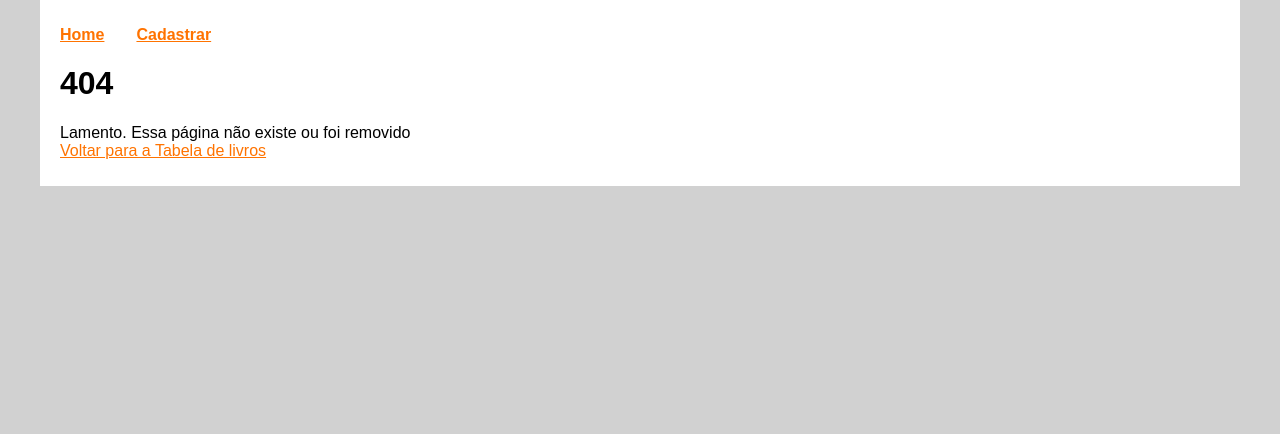
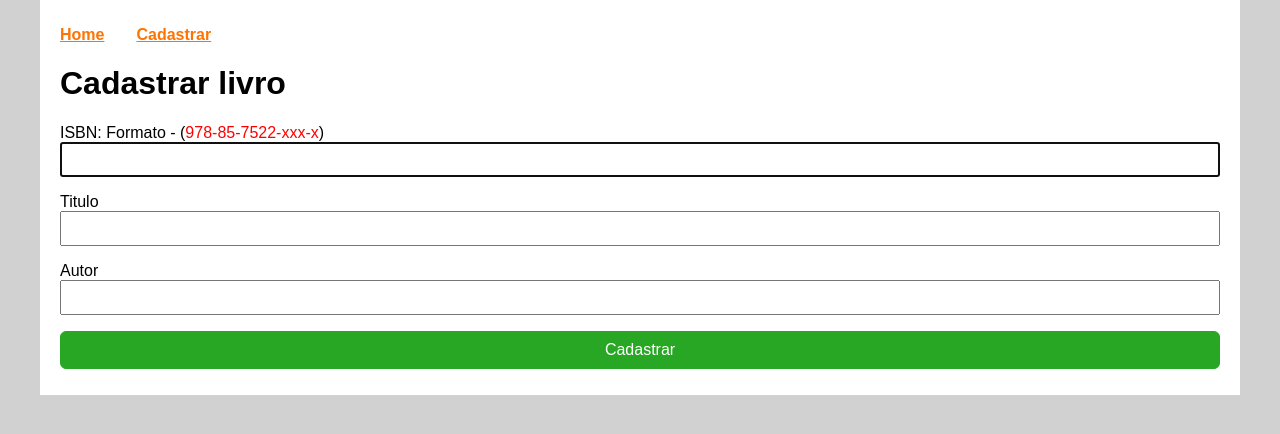
Before and after one commit to moraisalysson/react-crud-maujor, a React (Create React App) app: page /cadastrar in a window 1280 px wide. Before the commit this address had no page. Shown: the top 434 px of the page. Built offline with nearby package versions, Linux system fonts and the light colour scheme.

Commit message:
quarto passo - cadastrar livro

```diff
--- a/package.json
+++ b/package.json
@@ -7,6 +7,7 @@
     "@testing-library/jest-dom": "^6.6.3",
     "@testing-library/react": "^16.2.0",
     "@testing-library/user-event": "^13.5.0",
+    "crud": "file:",
     "react": "^19.0.0",
     "react-dom": "^19.0.0",
     "react-router-dom": "^7.4.0",
--- a/src/App.js
+++ b/src/App.js
@@ -3,6 +3,7 @@ import Menu from "./components/Menu";
 import TabelaLivros from "./components/TabelaLivros";
 import NotFound from "./components/NotFound";
 import { Route, BrowserRouter as Router, Routes } from 'react-router-dom';
+import CadastrarLivros from './components/CadastrarLivro';
 
 class App extends Component {
   state = {
@@ -27,6 +28,14 @@ class App extends Component {
       },
     ],
   }
+
+  inserirLivro = livro => {
+    livro.id = this.state.livros.length + 1;
+    this.setState({
+      livros: [ ...this.state.livros, livro ]
+    })
+  };
+
   render() {
     return (
       <Router>
@@ -35,6 +44,15 @@ class App extends Component {
           <Routes>
             <Route index element={<TabelaLivros livros={this.state.livros} />} />
             <Route path="*" element={<NotFound />} />
+            <Route
+              path='/cadastrar'
+              element={
+                <CadastrarLivros
+                  inserirLivro={this.inserirLivro}
+                  livro={{ id: 0, isbn: "", titulo: "", autor: "" }}
+                />
+              }
+            />
           </Routes>
         </div>
       </Router>
--- a/src/components/CadastrarLivro.js
+++ b/src/components/CadastrarLivro.js
@@ -1,19 +1,87 @@
 import { Component } from "react";
+import { Navigate } from "react-router-dom";
 
 class CadastrarLivros extends Component {
+    state = {
+        livro: {
+            id: this.props.livro?.id,
+            isbn: this.props.livro?.isbn,
+            titulo: this.props.livro?.titulo,
+            autor: this.props.livro?.autor
+        },
+        redirecionar: false
+    };
+
+    handleLivroForm = e => {
+        e.preventDefault();
+
+        this.props.inserirLivro(this.state.livro);
+        this.setState({ redirecionar: true });
+    }
+
     render() {
+        if (this.state.redirecionar === true) {
+            return <Navigate to="/" />
+        }
+
         return (
-            <form>
+            <form onSubmit={this.handleLivroForm}>
                 <h1>Cadastrar livro</h1>
                 <p>
                     <label htmlFor="fisbn">ISBN: Formato - (<span style={{ color: "red" }}>978-85-7522-xxx-x</span>)
                     </label>
-                    <input type="text" autoFocus id="fisbn" required
-                        pattern="^978-85-7522-[0-9]{3}-[0-9]{1}" />
+                    <input
+                        type="text"
+                        autoFocus
+                        id="fisbn"
+                        required
+                        pattern="^978-85-7522-[0-9]{3}-[0-9]{1}"
+                        value={this.state.livro.isbn}
+                        onChange={e =>
+                            this.setState({
+                                livro: {
+                                    ...this.state.livro,
+                                    isbn: e.target.value
+                                }
+                            })
+                        }
+                    />
                 </p>
                 <p>
                     <label htmlFor="ftitulo">Titulo</label>
-                    <input type="text" id="fautor" required />
+                    <input
+                        type="text"
+                        id="ftitulo"
+                        required
+                        value={this.state.livro.titulo}
+                        onChange={e =>
+                            this.setState({
+                                livro: {
+                                    ...this.state.livro,
+                                    titulo: e.target.value
+                                }
+                            })
+                        }
+
+                    />
+                </p>
+                <p>
+                    <label htmlFor="fautor">Autor</label>
+                    <input
+                        type="text"
+                        id="fautor"
+                        required
+                        value={this.state.livro.autor}
+                        onChange={e =>
+                            this.setState({
+                                livro: {
+                                    ...this.state.livro,
+                                    autor: e.target.value
+                                }
+                            })
+                        }
+
+                    />
                 </p>
                 <p>
                     <button type="submit" className="botao cadastrar">
```
Also changed, not shown: 1 other file (tests, documents, lock files or other folders).
